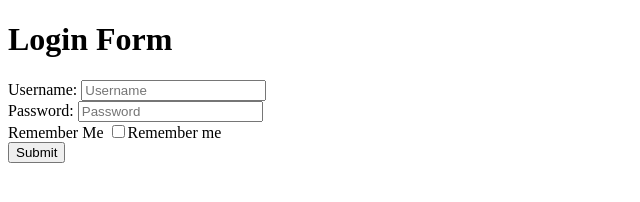
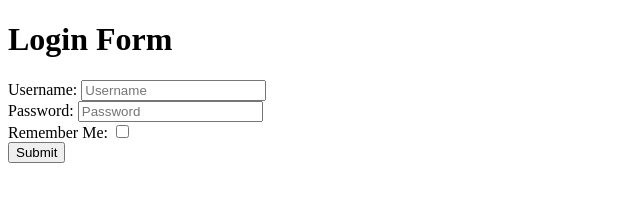
Before and after one commit to acciojob/remember-me-login-form-Arijitnaskar12, a website: page main.html in a window 1280 px wide. Shown: the whole page, without its empty margins (0-640 px from the left). Drawn offline with Linux system fonts and the light colour scheme.

Commit message:
created a submission

```diff
--- a/main.html
+++ b/main.html
@@ -16,8 +16,8 @@
 		<label for="password">Password:</label>
 		<input type="password" placeholder="Password" id="password">
 		<br>
-		<label for="checkbox">Remember Me</label>
-		<input type="checkbox" id="checkbox" value="Remember me">Remember me
+		<label for="checkbox">Remember Me:</label>
+		<input type="checkbox" id="checkbox" alue="Remember me">
 		<br>
 		<input type=submit  id="submit" value="Submit">
 
```
